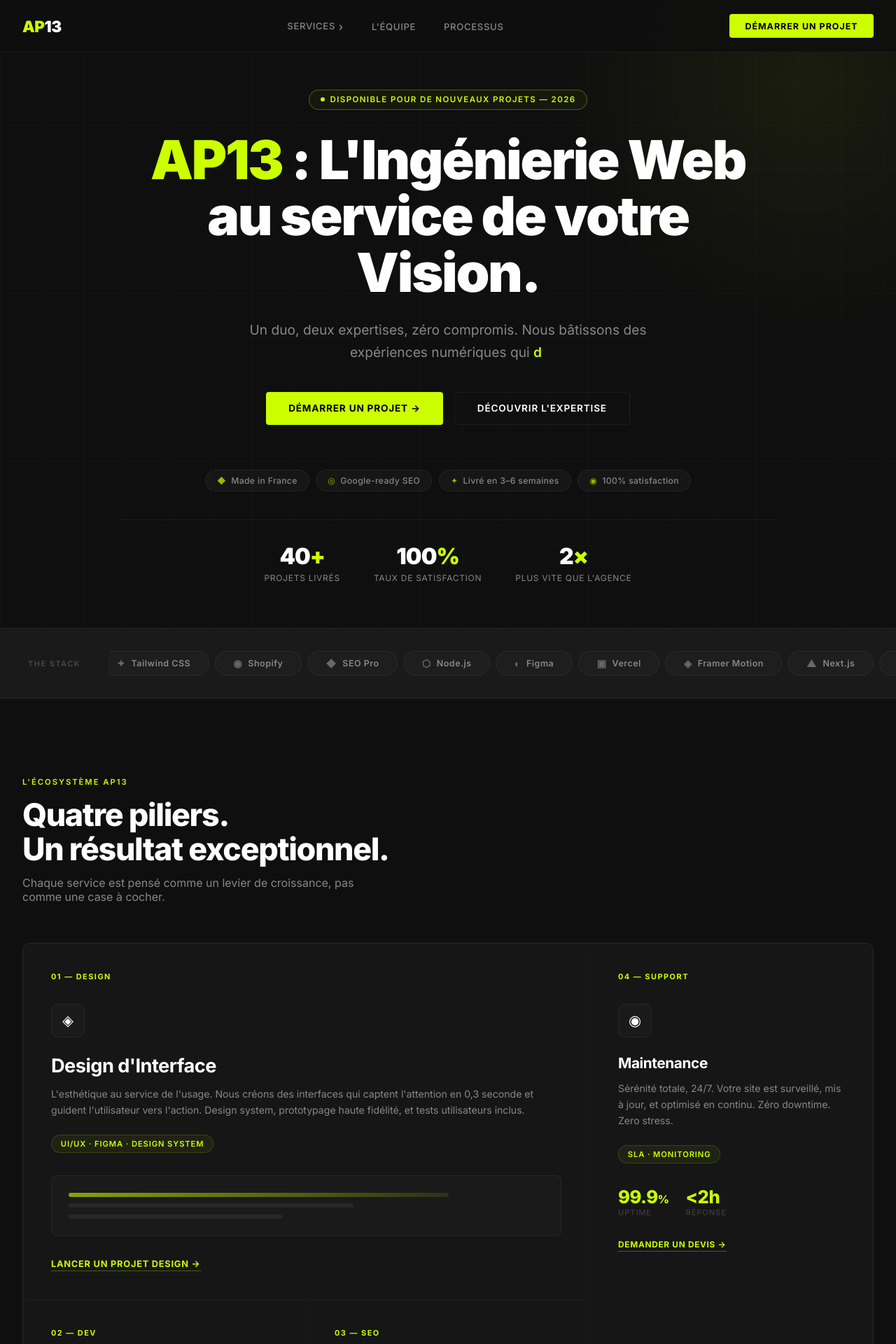
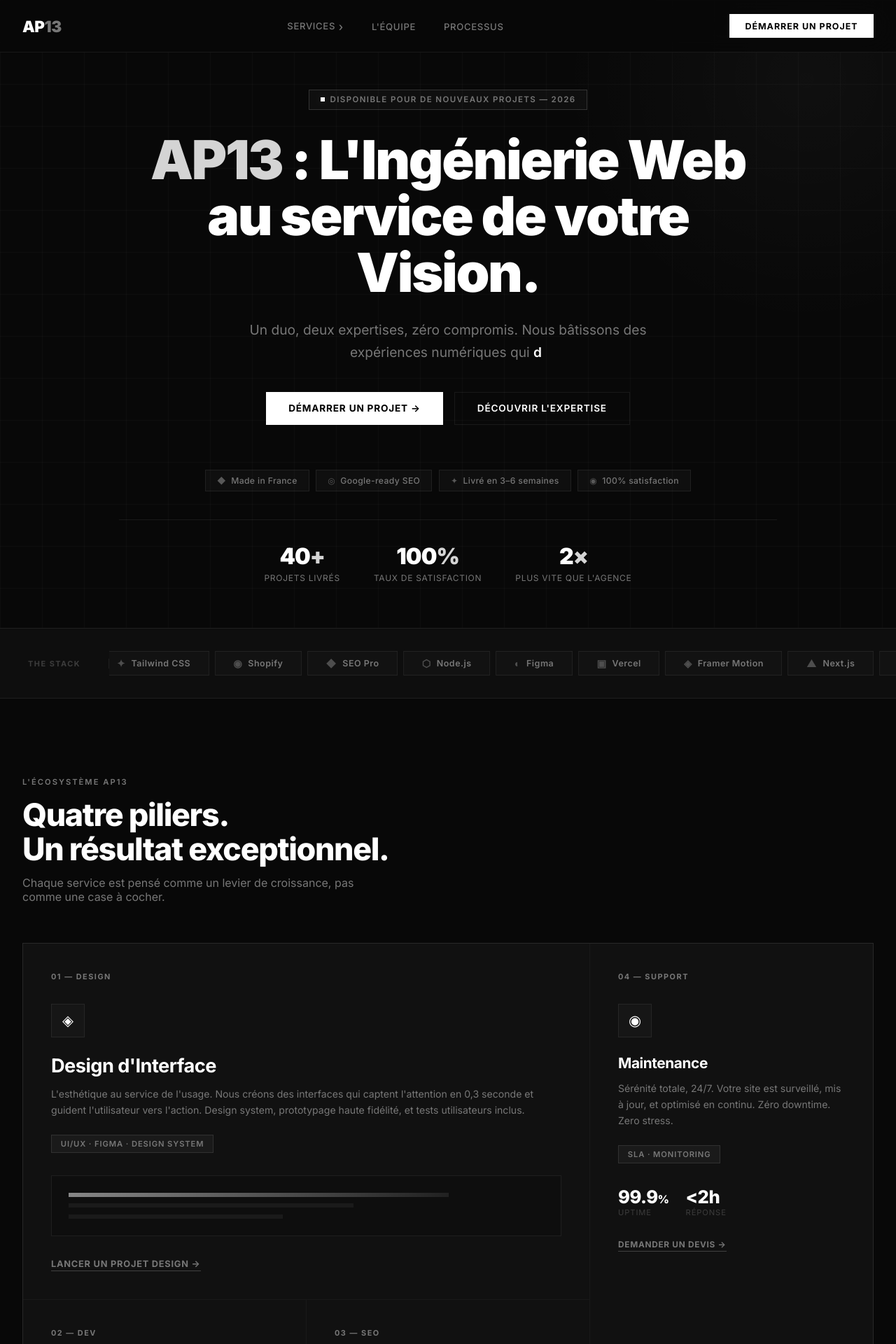
Before and after one commit to Sohel109/AP13, a React (Vite) app: page / in a window 1280 px wide. Shown: the top 1920 px of the page at 70% size. Built offline with nearby package versions, Linux system fonts and the light colour scheme.

Commit message:
style: switch to monochrome palette & fix anchor links

```diff
--- a/src/App.tsx
+++ b/src/App.tsx
@@ -1,5 +1,6 @@
+import { useEffect } from 'react';
 import './App.css';
-import { BrowserRouter, Routes, Route } from 'react-router-dom';
+import { BrowserRouter, Routes, Route, useLocation } from 'react-router-dom';
 import { useScrollReveal } from './hooks/useScrollReveal';
 import Navbar from './components/Navbar';
 import Hero from './components/Hero';
@@ -18,6 +19,19 @@ import PagePrivacy from './pages/PagePrivacy';
 
 function HomePage() {
   useScrollReveal();
+  const location = useLocation();
+
+  useEffect(() => {
+    if (location.hash) {
+      const id = location.hash.replace('#', '');
+      const element = document.getElementById(id);
+      if (element) {
+        // Small timeout ensures the DOM has fully rendered the sections
+        setTimeout(() => element.scrollIntoView({ behavior: 'smooth' }), 50);
+      }
+    }
+  }, [location]);
+
   return (
     <>
       <Navbar />
--- a/src/components/BentoGrid.css
+++ b/src/components/BentoGrid.css
@@ -29,7 +29,6 @@
     gap: 1px;
     background: var(--border);
     border: 1px solid var(--border);
-    border-radius: 12px;
     overflow: hidden;
 }
 
@@ -46,7 +45,7 @@
     content: '';
     position: absolute;
     inset: 0;
-    background: radial-gradient(circle at var(--mx, 50%) var(--my, 50%), rgba(204, 255, 0, 0.06) 0%, transparent 60%);
+    background: radial-gradient(circle at var(--mx, 50%) var(--my, 50%), rgba(255, 255, 255, 0.04) 0%, transparent 60%);
     opacity: 0;
     transition: opacity 0.4s;
     pointer-events: none;
@@ -57,7 +56,7 @@
 }
 
 .bento-card:hover {
-    background: #191919;
+    background: #181818;
 }
 
 /* Top border highlight on hover */
@@ -68,7 +67,7 @@
     left: 0;
     right: 0;
     height: 1px;
-    background: var(--accent);
+    background: var(--text-primary);
     transform: scaleX(0);
     transition: transform 0.35s ease;
 }
@@ -91,7 +90,7 @@
     font-size: 0.68rem;
     font-weight: 700;
     letter-spacing: 0.14em;
-    color: var(--accent);
+    color: var(--text-secondary);
     text-transform: uppercase;
     margin-bottom: 2rem;
 }
@@ -99,7 +98,6 @@
 .bento-icon-wrap {
     width: 48px;
     height: 48px;
-    border-radius: 10px;
     border: 1px solid var(--border);
     display: flex;
     align-items: center;
@@ -111,8 +109,8 @@
 }
 
 .bento-card:hover .bento-icon-wrap {
-    border-color: rgba(204, 255, 0, 0.3);
-    background: rgba(204, 255, 0, 0.06);
+    border-color: rgba(255, 255, 255, 0.2);
+    background: rgba(255, 255, 255, 0.05);
 }
 
 .bento-card-title {
@@ -137,20 +135,18 @@
     display: inline-block;
     margin-top: 1.5rem;
     padding: 0.3rem 0.8rem;
-    background: rgba(204, 255, 0, 0.06);
-    border: 1px solid rgba(204, 255, 0, 0.15);
-    border-radius: 100px;
+    background: rgba(255, 255, 255, 0.04);
+    border: 1px solid rgba(255, 255, 255, 0.1);
     font-size: 0.7rem;
     font-weight: 600;
     letter-spacing: 0.08em;
     text-transform: uppercase;
-    color: var(--accent);
+    color: var(--text-secondary);
 }
 
 .bento-card-visual {
     margin-top: 2rem;
     border: 1px solid var(--border);
-    border-radius: 8px;
     overflow: hidden;
     background: var(--bg-secondary);
     padding: 1.5rem;
@@ -161,14 +157,12 @@
 
 .visual-bar {
     height: 6px;
-    border-radius: 3px;
-    background: linear-gradient(90deg, rgba(204, 255, 0, 0.6), rgba(204, 255, 0, 0.1));
+    background: linear-gradient(90deg, rgba(255, 255, 255, 0.5), rgba(255, 255, 255, 0.08));
 }
 
 .visual-bar-sm {
     height: 6px;
-    border-radius: 3px;
-    background: rgba(255, 255, 255, 0.06);
+    background: rgba(255, 255, 255, 0.05);
 }
 
 .bento-card-metrics {
@@ -180,7 +174,7 @@
 .bento-metric-val {
     font-size: 1.6rem;
     font-weight: 800;
-    color: var(--accent);
+    color: var(--text-primary);
     letter-spacing: -0.02em;
 }
 
@@ -191,7 +185,7 @@
     letter-spacing: 0.08em;
 }
 
-/* CTA link at card bottom — inspired by jalis.fr */
+/* CTA link at card bottom */
 .bento-cta {
     display: inline-flex;
     align-items: center;
@@ -200,14 +194,15 @@
     font-weight: 700;
     letter-spacing: 0.06em;
     text-transform: uppercase;
-    color: var(--accent);
-    border-bottom: 1px solid rgba(204, 255, 0, 0.3);
+    color: var(--text-secondary);
+    border-bottom: 1px solid rgba(255, 255, 255, 0.2);
     padding-bottom: 2px;
     transition: all 0.2s;
 }
 
 .bento-cta:hover {
-    border-bottom-color: var(--accent);
+    color: var(--text-primary);
+    border-bottom-color: var(--text-primary);
     letter-spacing: 0.1em;
 }
 
--- a/src/components/Contact.css
+++ b/src/components/Contact.css
@@ -50,14 +50,13 @@
 .contact-detail-icon {
     width: 32px;
     height: 32px;
-    border-radius: 8px;
     border: 1px solid var(--border);
     background: var(--bg-card);
     display: flex;
     align-items: center;
     justify-content: center;
     font-size: 0.8rem;
-    color: var(--accent);
+    color: var(--text-secondary);
     flex-shrink: 0;
 }
 
@@ -94,7 +93,6 @@
     padding: 0.85rem 1rem;
     background: var(--bg-card);
     border: 1px solid var(--border);
-    border-radius: 6px;
     font-size: 0.88rem;
     color: var(--text-primary);
     outline: none;
@@ -108,9 +106,9 @@
 
 .form-input:focus,
 .form-textarea:focus {
-    border-color: rgba(204, 255, 0, 0.4);
-    background: #161616;
-    box-shadow: 0 0 0 3px rgba(204, 255, 0, 0.06);
+    border-color: rgba(255, 255, 255, 0.25);
+    background: var(--bg-card);
+    box-shadow: 0 0 0 2px rgba(255, 255, 255, 0.04);
 }
 
 .form-textarea {
@@ -123,7 +121,6 @@
     padding: 0.85rem 1rem;
     background: var(--bg-card);
     border: 1px solid var(--border);
-    border-radius: 6px;
     font-size: 0.88rem;
     color: var(--text-primary);
     outline: none;
@@ -133,7 +130,7 @@
 }
 
 .form-select:focus {
-    border-color: rgba(204, 255, 0, 0.4);
+    border-color: rgba(255, 255, 255, 0.25);
 }
 
 .form-select option {
@@ -147,13 +144,12 @@
     gap: 0.5rem;
     width: 100%;
     padding: 1rem 2rem;
-    background: var(--accent);
+    background: var(--text-primary);
     color: #000;
     font-size: 0.85rem;
     font-weight: 700;
     letter-spacing: 0.08em;
     text-transform: uppercase;
-    border-radius: 6px;
     border: none;
     cursor: pointer;
     transition: all 0.25s;
@@ -161,9 +157,9 @@
 }
 
 .btn-submit:hover {
-    background: #fff;
+    background: var(--accent);
     transform: translateY(-2px);
-    box-shadow: 0 12px 32px rgba(204, 255, 0, 0.2);
+    box-shadow: 0 12px 32px rgba(255, 255, 255, 0.08);
 }
 
 .form-disclaimer {
--- a/src/components/Footer.css
+++ b/src/components/Footer.css
@@ -16,12 +16,12 @@
     font-size: 1.5rem;
     font-weight: 900;
     letter-spacing: -0.02em;
-    color: var(--accent);
+    color: var(--text-primary);
     margin-bottom: 0.75rem;
 }
 
 .footer-logo span {
-    color: var(--text-primary);
+    color: var(--text-secondary);
 }
 
 .footer-tagline {
@@ -41,7 +41,6 @@
     width: 36px;
     height: 36px;
     border: 1px solid var(--border);
-    border-radius: 8px;
     display: flex;
     align-items: center;
     justify-content: center;
@@ -51,9 +50,9 @@
 }
 
 .footer-social:hover {
-    border-color: rgba(204, 255, 0, 0.3);
-    color: var(--accent);
-    background: rgba(204, 255, 0, 0.04);
+    border-color: rgba(255, 255, 255, 0.2);
+    color: var(--text-primary);
+    background: rgba(255, 255, 255, 0.04);
 }
 
 .footer-col-title {
@@ -98,7 +97,7 @@
 }
 
 .footer-copy span {
-    color: var(--accent);
+    color: var(--text-secondary);
 }
 
 .footer-legal {
--- a/src/components/Hero.css
+++ b/src/components/Hero.css
@@ -22,12 +22,12 @@
     position: absolute;
     inset: 0;
     background-image:
-        linear-gradient(rgba(255, 255, 255, 0.02) 1px, transparent 1px),
-        linear-gradient(90deg, rgba(255, 255, 255, 0.02) 1px, transparent 1px);
+        linear-gradient(rgba(255, 255, 255, 0.025) 1px, transparent 1px),
+        linear-gradient(90deg, rgba(255, 255, 255, 0.025) 1px, transparent 1px);
     background-size: 60px 60px;
 }
 
-/* Accent glow top-right */
+/* Subtle top-right glow */
 .hero-bg::after {
     content: '';
     position: absolute;
@@ -35,8 +35,7 @@
     right: -20%;
     width: 60vw;
     height: 60vw;
-    background: radial-gradient(circle, rgba(204, 255, 0, 0.06) 0%, transparent 65%);
-    border-radius: 50%;
+    background: radial-gradient(circle, rgba(255, 255, 255, 0.03) 0%, transparent 65%);
 }
 
 .hero-content {
@@ -51,23 +50,21 @@
     display: inline-flex;
     align-items: center;
     gap: 0.5rem;
-    border: 1px solid rgba(204, 255, 0, 0.3);
-    background: rgba(204, 255, 0, 0.04);
+    border: 1px solid rgba(255, 255, 255, 0.15);
+    background: rgba(255, 255, 255, 0.03);
     padding: 0.4rem 1rem;
-    border-radius: 100px;
     font-size: 0.72rem;
     font-weight: 600;
     letter-spacing: 0.12em;
     text-transform: uppercase;
-    color: var(--accent);
+    color: var(--text-secondary);
     margin-bottom: 2rem;
 }
 
 .hero-badge-dot {
     width: 6px;
     height: 6px;
-    border-radius: 50%;
-    background: var(--accent);
+    background: var(--text-primary);
     animation: pulse-glow 2s ease-in-out infinite;
 }
 
@@ -94,14 +91,14 @@
 }
 
 .hero-typed {
-    color: var(--accent);
+    color: var(--text-primary);
     font-weight: 600;
     white-space: nowrap;
 }
 
 .hero-cursor {
     display: inline-block;
-    color: var(--accent);
+    color: var(--text-secondary);
     font-weight: 300;
     animation: blink 0.85s step-end infinite;
 }
@@ -134,7 +131,6 @@
     padding: 0.45rem 1rem;
     background: rgba(255, 255, 255, 0.03);
     border: 1px solid var(--border);
-    border-radius: 100px;
     font-size: 0.76rem;
     font-weight: 500;
     color: var(--text-secondary);
@@ -143,14 +139,14 @@
 }
 
 .hero-trust-badge:hover {
-    border-color: rgba(204, 255, 0, 0.25);
-    color: var(--accent);
-    background: rgba(204, 255, 0, 0.04);
+    border-color: rgba(255, 255, 255, 0.2);
+    color: var(--text-primary);
+    background: rgba(255, 255, 255, 0.05);
 }
 
 .hero-trust-icon {
     font-size: 0.75rem;
-    color: var(--accent);
+    color: var(--text-secondary);
     opacity: 0.7;
 }
 
@@ -167,20 +163,19 @@
     align-items: center;
     gap: 0.5rem;
     padding: 0.9rem 2rem;
-    background: var(--accent);
+    background: var(--text-primary);
     color: #000;
     font-size: 0.85rem;
     font-weight: 700;
     letter-spacing: 0.06em;
     text-transform: uppercase;
-    border-radius: 4px;
     transition: all 0.25s ease;
 }
 
 .btn-primary:hover {
-    background: #fff;
+    background: var(--accent);
     transform: translateY(-2px);
-    box-shadow: 0 12px 32px rgba(204, 255, 0, 0.25);
+    box-shadow: 0 12px 32px rgba(255, 255, 255, 0.1);
 }
 
 .btn-secondary {
@@ -195,7 +190,6 @@
     letter-spacing: 0.06em;
     text-transform: uppercase;
     border: 1px solid var(--border);
-    border-radius: 4px;
     transition: all 0.25s ease;
 }
 
--- a/src/components/Navbar.css
+++ b/src/components/Navbar.css
@@ -9,27 +9,28 @@
     display: flex;
     align-items: center;
     justify-content: space-between;
-    background: rgba(15, 15, 15, 0.85);
-    backdrop-filter: blur(20px);
-    -webkit-backdrop-filter: blur(20px);
+    background: rgba(8, 8, 8, 0.92);
+    backdrop-filter: blur(24px);
+    -webkit-backdrop-filter: blur(24px);
     border-bottom: 1px solid var(--border);
     transition: all 0.3s ease;
 }
 
 .navbar.scrolled {
-    padding: 1rem 2rem;
-    background: rgba(15, 15, 15, 0.96);
+    padding: 0.9rem 2rem;
+    background: rgba(8, 8, 8, 0.99);
+    border-bottom-color: rgba(255, 255, 255, 0.1);
 }
 
 .nav-logo {
     font-size: 1.4rem;
     font-weight: 900;
     letter-spacing: -0.02em;
-    color: var(--accent);
+    color: var(--text-primary);
 }
 
 .nav-logo span {
-    color: var(--text-primary);
+    color: var(--text-secondary);
 }
 
 .nav-links {
@@ -96,15 +97,14 @@
     left: 50%;
     transform: translateX(-50%);
     width: 340px;
-    background: #161616;
-    border: 1px solid var(--border);
-    border-radius: 10px;
+    background: #0C0C0C;
+    border: 1px solid rgba(255, 255, 255, 0.1);
     overflow: hidden;
     opacity: 0;
     pointer-events: none;
     transform: translateX(-50%) translateY(-6px);
     transition: opacity 0.22s ease, transform 0.22s ease;
-    box-shadow: 0 24px 60px rgba(0, 0, 0, 0.5);
+    box-shadow: 0 32px 80px rgba(0, 0, 0, 0.8);
 }
 
 .nav-dropdown.visible {
@@ -132,20 +132,19 @@
 }
 
 .nav-dropdown-item:hover {
-    background: rgba(204, 255, 0, 0.04);
+    background: rgba(255, 255, 255, 0.04);
     color: var(--text-primary);
 }
 
 .nav-dropdown-item:hover .nav-dropdown-icon {
-    color: var(--accent);
-    border-color: rgba(204, 255, 0, 0.3);
-    background: rgba(204, 255, 0, 0.06);
+    color: var(--text-primary);
+    border-color: rgba(255, 255, 255, 0.25);
+    background: rgba(255, 255, 255, 0.05);
 }
 
 .nav-dropdown-icon {
     width: 36px;
     height: 36px;
-    border-radius: 8px;
     border: 1px solid var(--border);
     background: rgba(255, 255, 255, 0.02);
     display: flex;
@@ -177,16 +176,15 @@
     letter-spacing: 0.08em;
     text-transform: uppercase;
     padding: 0.6rem 1.4rem;
-    background: var(--accent);
+    background: var(--text-primary);
     color: #000;
-    border-radius: 4px;
     transition: all 0.2s;
+    outline: 2px solid transparent;
 }
 
 .nav-cta:hover {
-    background: #fff;
-    transform: translateY(-1px);
-    box-shadow: 0 8px 24px rgba(204, 255, 0, 0.2);
+    background: var(--accent);
+    outline-color: rgba(255, 255, 255, 0.2);
 }
 
 @media (max-width: 768px) {
--- a/src/components/Navbar.tsx
+++ b/src/components/Navbar.tsx
@@ -25,6 +25,19 @@ export default function Navbar() {
   useEffect(() => {
     setDropdownOpen(false);
   }, [location]);
+
+  const handleNavClick = (e: React.MouseEvent<HTMLAnchorElement>, hash: string) => {
+    if (location.pathname === '/') {
+      e.preventDefault();
+      const element = document.getElementById(hash.replace('#', ''));
+      if (element) {
+        element.scrollIntoView({ behavior: 'smooth' });
+        // Update URL hash without jumping
+        window.history.pushState(null, '', `/${hash}`);
+      }
+    }
+    // If not on homepage, let the Link navigate naturally to /#hash
+  };
 
   return (
     <nav className={`navbar ${scrolled ? 'scrolled' : ''}`}>
@@ -62,11 +75,11 @@ export default function Navbar() {
           </div>
         </li>
 
-        <li><Link to="/#team">L'Équipe</Link></li>
-        <li><Link to="/#process">Processus</Link></li>
+        <li><Link to="/#team" onClick={(e) => handleNavClick(e, '#team')}>L'Équipe</Link></li>
+        <li><Link to="/#process" onClick={(e) => handleNavClick(e, '#process')}>Processus</Link></li>
       </ul>
 
-      <Link to="/#contact" className="nav-cta">Démarrer un projet</Link>
+      <Link to="/#contact" className="nav-cta" onClick={(e) => handleNavClick(e, '#contact')}>Démarrer un projet</Link>
     </nav>
   );
 }
--- a/src/components/Process.css
+++ b/src/components/Process.css
@@ -17,7 +17,7 @@
     justify-content: center;
     padding: 0 1rem;
     padding-top: 2.5rem;
-    color: var(--accent);
+    color: var(--text-secondary);
     font-size: 1.2rem;
     opacity: 0.5;
 }
@@ -25,7 +25,6 @@
 .process-step {
     padding: 2.5rem;
     border: 1px solid var(--border);
-    border-radius: 10px;
     background: var(--bg-card);
     position: relative;
     overflow: hidden;
@@ -33,24 +32,24 @@
 }
 
 .process-step:hover {
-    border-color: rgba(204, 255, 0, 0.2);
-    background: #191919;
+    border-color: rgba(255, 255, 255, 0.15);
+    background: #181818;
     transform: translateY(-4px);
-    box-shadow: 0 16px 48px rgba(0, 0, 0, 0.4);
+    box-shadow: 0 16px 48px rgba(0, 0, 0, 0.5);
 }
 
 .process-num {
     font-size: 3rem;
     font-weight: 900;
     letter-spacing: -0.04em;
-    color: rgba(204, 255, 0, 0.1);
+    color: rgba(255, 255, 255, 0.06);
     line-height: 1;
     margin-bottom: 1rem;
     transition: color 0.3s;
 }
 
 .process-step:hover .process-num {
-    color: rgba(204, 255, 0, 0.25);
+    color: rgba(255, 255, 255, 0.14);
 }
 
 .process-step-label {
@@ -58,7 +57,7 @@
     font-weight: 700;
     letter-spacing: 0.14em;
     text-transform: uppercase;
-    color: var(--accent);
+    color: var(--text-secondary);
     margin-bottom: 0.5rem;
 }
 
@@ -84,7 +83,6 @@
     padding: 0.3rem 0.75rem;
     background: rgba(255, 255, 255, 0.03);
     border: 1px solid var(--border);
-    border-radius: 100px;
     font-size: 0.68rem;
     font-weight: 600;
     color: var(--text-muted);
@@ -94,7 +92,7 @@
 
 .process-deliverable::before {
     content: '→';
-    color: var(--accent);
+    color: var(--text-secondary);
 }
 
 @media (max-width: 768px) {
--- a/src/components/TrustBar.css
+++ b/src/components/TrustBar.css
@@ -47,7 +47,6 @@
     padding: 0.5rem 1.6rem;
     margin: 0 0.25rem;
     border: 1px solid var(--border);
-    border-radius: 100px;
     font-size: 0.78rem;
     font-weight: 600;
     letter-spacing: 0.04em;
@@ -58,12 +57,12 @@
 }
 
 .trust-badge:hover {
-    border-color: rgba(204, 255, 0, 0.3);
-    color: var(--accent);
-    background: rgba(204, 255, 0, 0.04);
+    border-color: rgba(255, 255, 255, 0.2);
+    color: var(--text-primary);
+    background: rgba(255, 255, 255, 0.04);
 }
 
 .trust-badge-icon {
     font-size: 0.9rem;
-    opacity: 0.7;
+    opacity: 0.6;
 }
--- a/src/index.css
+++ b/src/index.css
@@ -1,17 +1,17 @@
 @import url('https://fonts.googleapis.com/css2?family=Inter:wght@300;400;500;600;700;800;900&display=swap');
 
 :root {
-  --bg-primary: #0F0F0F;
-  --bg-secondary: #1A1A1A;
-  --bg-card: #161616;
-  --accent: #CCFF00;
-  --accent-dim: rgba(204, 255, 0, 0.08);
-  --accent-glow: rgba(204, 255, 0, 0.25);
+  --bg-primary: #080808;
+  --bg-secondary: #0E0E0E;
+  --bg-card: #111111;
+  --accent: #D4D4D4;
+  --accent-dim: rgba(212, 212, 212, 0.07);
+  --accent-glow: rgba(255, 255, 255, 0.12);
   --text-primary: #FFFFFF;
-  --text-secondary: #888888;
-  --text-muted: #444444;
-  --border: rgba(255, 255, 255, 0.06);
-  --border-hover: rgba(204, 255, 0, 0.4);
+  --text-secondary: #777777;
+  --text-muted: #3C3C3C;
+  --border: rgba(255, 255, 255, 0.07);
+  --border-hover: rgba(255, 255, 255, 0.25);
   --font: 'Inter', -apple-system, BlinkMacSystemFont, 'Helvetica Now', Helvetica, sans-serif;
 }
 
@@ -21,10 +21,12 @@
   box-sizing: border-box;
   margin: 0;
   padding: 0;
+  border-radius: 0 !important;
 }
 
 html {
   scroll-behavior: smooth;
+  scroll-padding-top: 100px;
 }
 
 body {
@@ -55,7 +57,7 @@ textarea {
 
 /* Scrollbar */
 ::-webkit-scrollbar {
-  width: 4px;
+  width: 2px;
 }
 
 ::-webkit-scrollbar-track {
@@ -64,7 +66,6 @@ textarea {
 
 ::-webkit-scrollbar-thumb {
   background: var(--text-muted);
-  border-radius: 2px;
 }
 
 ::-webkit-scrollbar-thumb:hover {
@@ -83,7 +84,7 @@ textarea {
   font-weight: 600;
   letter-spacing: 0.18em;
   text-transform: uppercase;
-  color: var(--accent);
+  color: var(--text-secondary);
   margin-bottom: 1rem;
 }
 
@@ -124,11 +125,11 @@ textarea {
 
   0%,
   100% {
-    box-shadow: 0 0 20px rgba(204, 255, 0, 0.15);
+    box-shadow: 0 0 8px rgba(255, 255, 255, 0.1);
   }
 
   50% {
-    box-shadow: 0 0 40px rgba(204, 255, 0, 0.35);
+    box-shadow: 0 0 20px rgba(255, 255, 255, 0.22);
   }
 }
 
--- a/src/pages/ServicePage.css
+++ b/src/pages/ServicePage.css
@@ -20,8 +20,7 @@
     right: -20%;
     width: 55vw;
     height: 55vw;
-    background: radial-gradient(circle, rgba(204, 255, 0, 0.05) 0%, transparent 65%);
-    border-radius: 50%;
+    background: radial-gradient(circle, rgba(255, 255, 255, 0.025) 0%, transparent 65%);
     pointer-events: none;
 }
 
@@ -45,9 +44,8 @@
 .sp-hero-icon {
     width: 60px;
     height: 60px;
-    border-radius: 14px;
-    border: 1px solid rgba(204, 255, 0, 0.2);
-    background: rgba(204, 255, 0, 0.05);
+    border: 1px solid rgba(255, 255, 255, 0.12);
+    background: rgba(255, 255, 255, 0.03);
     display: flex;
     align-items: center;
     justify-content: center;
@@ -60,7 +58,7 @@
     font-weight: 700;
     letter-spacing: 0.16em;
     text-transform: uppercase;
-    color: var(--accent);
+    color: var(--text-secondary);
     margin-bottom: 0.75rem;
 }
 
@@ -112,7 +110,6 @@
     gap: 1px;
     background: var(--border);
     border: 1px solid var(--border);
-    border-radius: 10px;
     overflow: hidden;
 }
 
@@ -130,13 +127,13 @@
     left: 0;
     right: 0;
     height: 1px;
-    background: var(--accent);
+    background: var(--text-primary);
     transform: scaleX(0);
     transition: transform 0.3s;
 }
 
 .sp-feature-card:hover {
-    background: #191919;
+    background: #181818;
 }
 
 .sp-feature-card:hover::after {
@@ -146,7 +143,7 @@
 .sp-feature-icon {
     font-size: 1.1rem;
     margin-bottom: 0.75rem;
-    color: var(--accent);
+    color: var(--text-secondary);
 }
 
 .sp-feature-name {
@@ -175,7 +172,6 @@
     flex-direction: column;
     gap: 0;
     border: 1px solid var(--border);
-    border-radius: 10px;
     overflow: hidden;
     margin-top: 2.5rem;
 }
@@ -195,14 +191,14 @@
 }
 
 .sp-process-item:hover {
-    background: #191919;
+    background: #181818;
 }
 
 .sp-process-num {
     font-size: 0.68rem;
     font-weight: 700;
     letter-spacing: 0.12em;
-    color: var(--accent);
+    color: var(--text-secondary);
     text-transform: uppercase;
     flex-shrink: 0;
     padding-top: 0.15rem;
@@ -228,10 +224,9 @@
 }
 
 .sp-cta-box {
-    border: 1px solid rgba(204, 255, 0, 0.15);
-    border-radius: 12px;
+    border: 1px solid rgba(255, 255, 255, 0.1);
     padding: 3.5rem;
-    background: rgba(204, 255, 0, 0.03);
+    background: rgba(255, 255, 255, 0.02);
     display: flex;
     align-items: center;
     justify-content: space-between;
```
Also changed, not shown: src/components/Team.css (+10 -15 lines).
